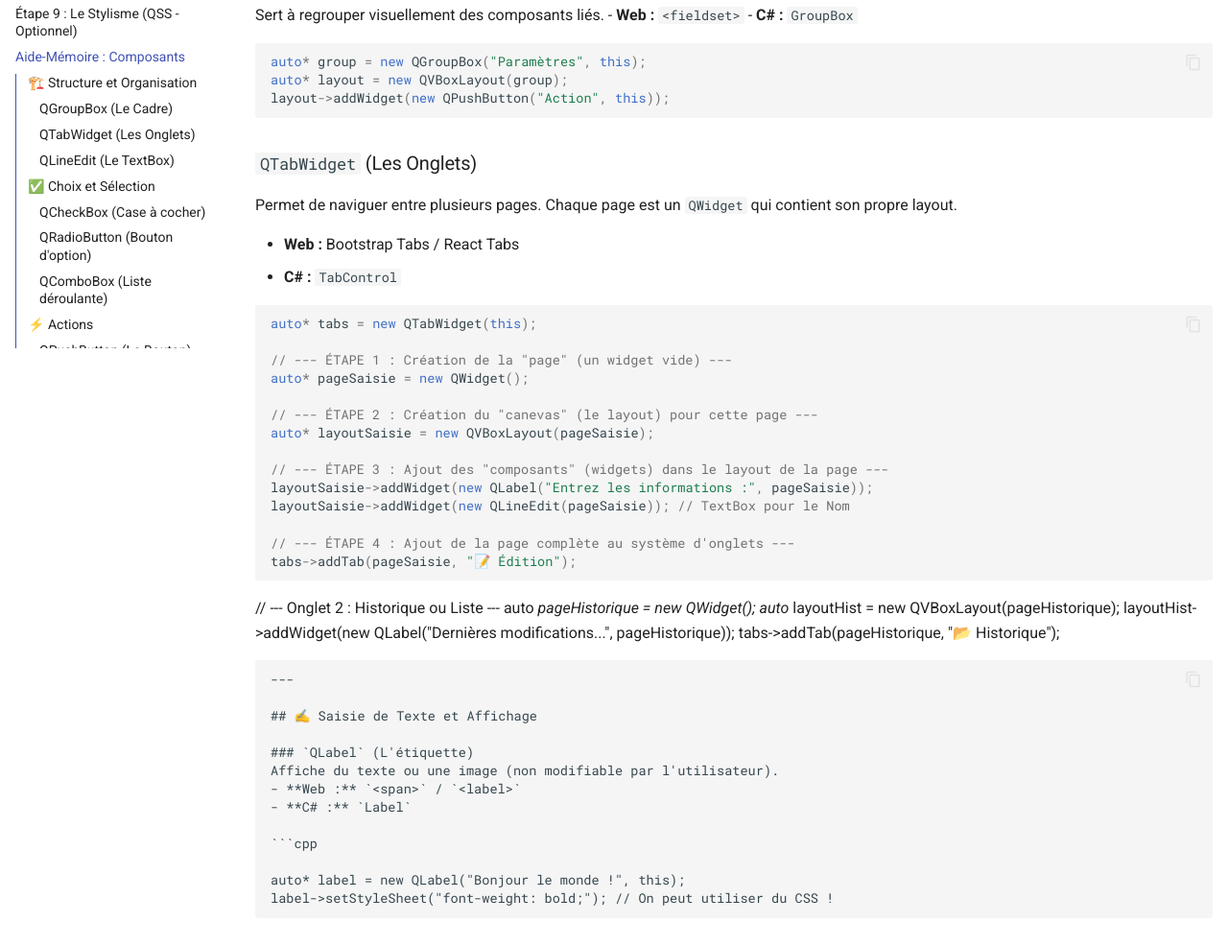
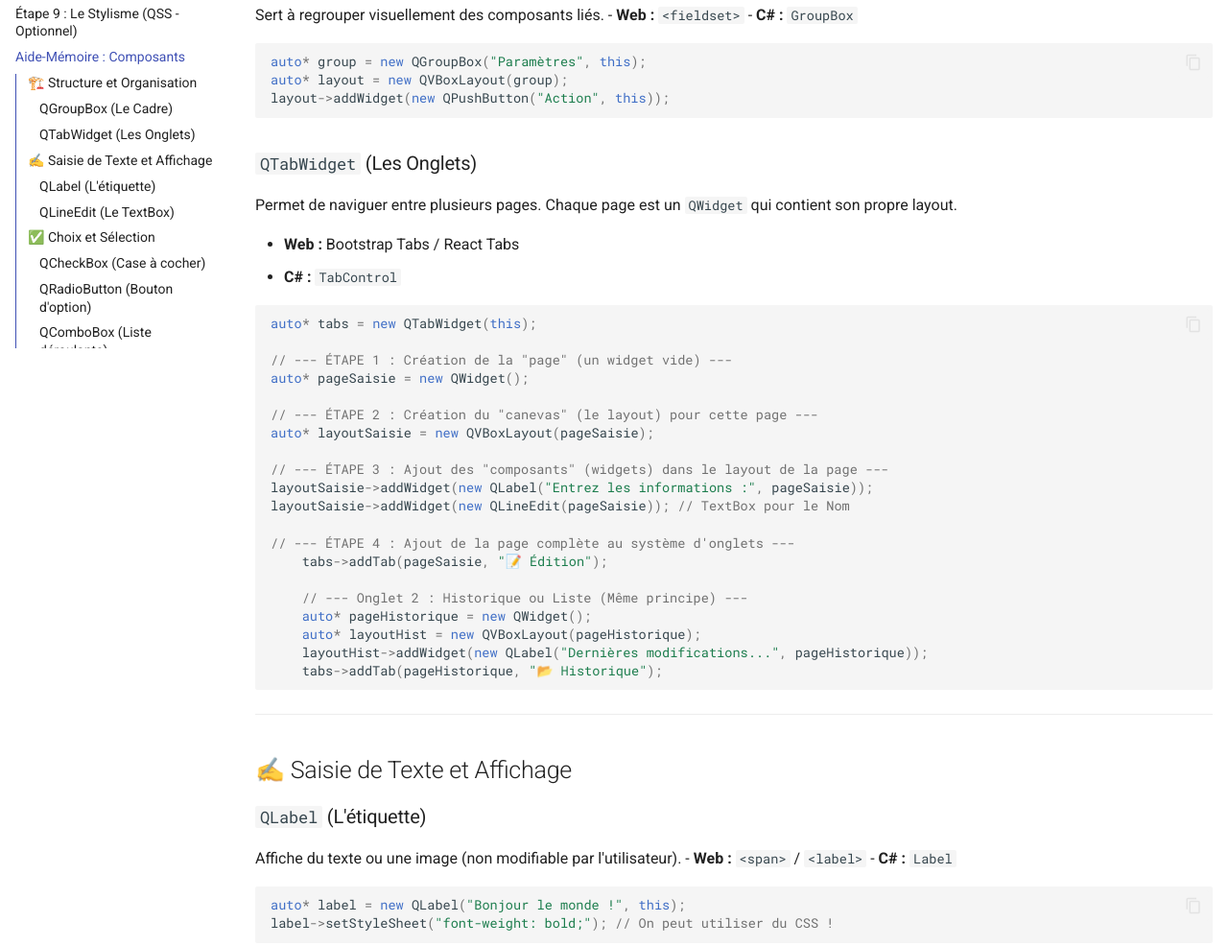
Before and after one commit to TousignantSimon-P3/TousignantSimon-P3.github.io, a plain HTML site: page tuto_mvc/etapes/cheatsheet_composants/index.html in a window 1280 px wide. Shown: the part 413-1399 px from the top of the page at 96% size. Drawn offline with Linux system fonts and the light colour scheme; no server answers; a script that the page names is missing.

Commit message:
Update from https://github.com/TousignantSimon-P3/TousignantSimon-P3.Prof/commit/6204a0a1fb86f54c3495cfb1e5b46c03aec7be92

````diff
--- a/tuto_mvc/etapes/cheatsheet_composants/index.html
+++ b/tuto_mvc/etapes/cheatsheet_composants/index.html
@@ -2673,6 +2673,34 @@
     <span class="md-ellipsis">
 
         QTabWidget (Les Onglets)
+
+    </span>
+  </a>
+
+</li>
+
+      </ul>
+    </nav>
+
+</li>
+
+        <li class="md-nav__item">
+  <a href="#saisie-de-texte-et-affichage" class="md-nav__link">
+    <span class="md-ellipsis">
+
+        ✍️ Saisie de Texte et Affichage
+
+    </span>
+  </a>
+
+    <nav class="md-nav" aria-label="✍️ Saisie de Texte et Affichage">
+      <ul class="md-nav__list">
+
+          <li class="md-nav__item">
+  <a href="#qlabel-letiquette" class="md-nav__link">
+    <span class="md-ellipsis">
+
+        QLabel (L'étiquette)
 
     </span>
   </a>
@@ -2964,26 +2992,22 @@
 </span><span id="__span-1-11"><a id="__codelineno-1-11" name="__codelineno-1-11" href="#__codelineno-1-11"></a><span class="n">layoutSaisie</span><span class="o">-&gt;</span><span class="n">addWidget</span><span class="p">(</span><span class="k">new</span><span class="w"> </span><span class="n">QLineEdit</span><span class="p">(</span><span class="n">pageSaisie</span><span class="p">));</span><span class="w"> </span><span class="c1">// TextBox pour le Nom</span>
 </span><span id="__span-1-12"><a id="__codelineno-1-12" name="__codelineno-1-12" href="#__codelineno-1-12"></a>
 </span><span id="__span-1-13"><a id="__codelineno-1-13" name="__codelineno-1-13" href="#__codelineno-1-13"></a><span class="c1">// --- ÉTAPE 4 : Ajout de la page complète au système d&#39;onglets ---</span>
-</span><span id="__span-1-14"><a id="__codelineno-1-14" name="__codelineno-1-14" href="#__codelineno-1-14"></a><span class="n">tabs</span><span class="o">-&gt;</span><span class="n">addTab</span><span class="p">(</span><span class="n">pageSaisie</span><span class="p">,</span><span class="w"> </span><span class="s">&quot;📝 Édition&quot;</span><span class="p">);</span>
+</span><span id="__span-1-14"><a id="__codelineno-1-14" name="__codelineno-1-14" href="#__codelineno-1-14"></a><span class="w">    </span><span class="n">tabs</span><span class="o">-&gt;</span><span class="n">addTab</span><span class="p">(</span><span class="n">pageSaisie</span><span class="p">,</span><span class="w"> </span><span class="s">&quot;📝 Édition&quot;</span><span class="p">);</span>
+</span><span id="__span-1-15"><a id="__codelineno-1-15" name="__codelineno-1-15" href="#__codelineno-1-15"></a>
+</span><span id="__span-1-16"><a id="__codelineno-1-16" name="__codelineno-1-16" href="#__codelineno-1-16"></a><span class="w">    </span><span class="c1">// --- Onglet 2 : Historique ou Liste (Même principe) ---</span>
+</span><span id="__span-1-17"><a id="__codelineno-1-17" name="__codelineno-1-17" href="#__codelineno-1-17"></a><span class="w">    </span><span class="k">auto</span><span class="o">*</span><span class="w"> </span><span class="n">pageHistorique</span><span class="w"> </span><span class="o">=</span><span class="w"> </span><span class="k">new</span><span class="w"> </span><span class="n">QWidget</span><span class="p">();</span>
+</span><span id="__span-1-18"><a id="__codelineno-1-18" name="__codelineno-1-18" href="#__codelineno-1-18"></a><span class="w">    </span><span class="k">auto</span><span class="o">*</span><span class="w"> </span><span class="n">layoutHist</span><span class="w"> </span><span class="o">=</span><span class="w"> </span><span class="k">new</span><span class="w"> </span><span class="n">QVBoxLayout</span><span class="p">(</span><span class="n">pageHistorique</span><span class="p">);</span>
+</span><span id="__span-1-19"><a id="__codelineno-1-19" name="__codelineno-1-19" href="#__codelineno-1-19"></a><span class="w">    </span><span class="n">layoutHist</span><span class="o">-&gt;</span><span class="n">addWidget</span><span class="p">(</span><span class="k">new</span><span class="w"> </span><span class="n">QLabel</span><span class="p">(</span><span class="s">&quot;Dernières modifications...&quot;</span><span class="p">,</span><span class="w"> </span><span class="n">pageHistorique</span><span class="p">));</span>
+</span><span id="__span-1-20"><a id="__codelineno-1-20" name="__codelineno-1-20" href="#__codelineno-1-20"></a><span class="w">    </span><span class="n">tabs</span><span class="o">-&gt;</span><span class="n">addTab</span><span class="p">(</span><span class="n">pageHistorique</span><span class="p">,</span><span class="w"> </span><span class="s">&quot;📂 Historique&quot;</span><span class="p">);</span>
 </span></code></pre></div>
-<p>// --- Onglet 2 : Historique ou Liste ---
-auto<em> pageHistorique = new QWidget();
-auto</em> layoutHist = new QVBoxLayout(pageHistorique);
-layoutHist-&gt;addWidget(new QLabel("Dernières modifications...", pageHistorique));
-tabs-&gt;addTab(pageHistorique, "📂 Historique");</p>
-<div class="language-text highlight"><pre><span></span><code><span id="__span-2-1"><a id="__codelineno-2-1" name="__codelineno-2-1" href="#__codelineno-2-1"></a>---
-</span><span id="__span-2-2"><a id="__codelineno-2-2" name="__codelineno-2-2" href="#__codelineno-2-2"></a>
-</span><span id="__span-2-3"><a id="__codelineno-2-3" name="__codelineno-2-3" href="#__codelineno-2-3"></a>## ✍️ Saisie de Texte et Affichage
-</span><span id="__span-2-4"><a id="__codelineno-2-4" name="__codelineno-2-4" href="#__codelineno-2-4"></a>
-</span><span id="__span-2-5"><a id="__codelineno-2-5" name="__codelineno-2-5" href="#__codelineno-2-5"></a>### `QLabel` (L&#39;étiquette)
-</span><span id="__span-2-6"><a id="__codelineno-2-6" name="__codelineno-2-6" href="#__codelineno-2-6"></a>Affiche du texte ou une image (non modifiable par l&#39;utilisateur).
-</span><span id="__span-2-7"><a id="__codelineno-2-7" name="__codelineno-2-7" href="#__codelineno-2-7"></a>- **Web :** `&lt;span&gt;` / `&lt;label&gt;`
-</span><span id="__span-2-8"><a id="__codelineno-2-8" name="__codelineno-2-8" href="#__codelineno-2-8"></a>- **C# :** `Label`
-</span><span id="__span-2-9"><a id="__codelineno-2-9" name="__codelineno-2-9" href="#__codelineno-2-9"></a>
-</span><span id="__span-2-10"><a id="__codelineno-2-10" name="__codelineno-2-10" href="#__codelineno-2-10"></a>```cpp
-</span><span id="__span-2-11"><a id="__codelineno-2-11" name="__codelineno-2-11" href="#__codelineno-2-11"></a>
-</span><span id="__span-2-12"><a id="__codelineno-2-12" name="__codelineno-2-12" href="#__codelineno-2-12"></a>auto* label = new QLabel(&quot;Bonjour le monde !&quot;, this);
-</span><span id="__span-2-13"><a id="__codelineno-2-13" name="__codelineno-2-13" href="#__codelineno-2-13"></a>label-&gt;setStyleSheet(&quot;font-weight: bold;&quot;); // On peut utiliser du CSS !
+<hr />
+<h2 id="saisie-de-texte-et-affichage">✍️ Saisie de Texte et Affichage</h2>
+<h3 id="qlabel-letiquette"><code>QLabel</code> (L'étiquette)</h3>
+<p>Affiche du texte ou une image (non modifiable par l'utilisateur).
+- <strong>Web :</strong> <code>&lt;span&gt;</code> / <code>&lt;label&gt;</code>
+- <strong>C# :</strong> <code>Label</code></p>
+<div class="language-cpp highlight"><pre><span></span><code><span id="__span-2-1"><a id="__codelineno-2-1" name="__codelineno-2-1" href="#__codelineno-2-1"></a><span class="k">auto</span><span class="o">*</span><span class="w"> </span><span class="n">label</span><span class="w"> </span><span class="o">=</span><span class="w"> </span><span class="k">new</span><span class="w"> </span><span class="n">QLabel</span><span class="p">(</span><span class="s">&quot;Bonjour le monde !&quot;</span><span class="p">,</span><span class="w"> </span><span class="k">this</span><span class="p">);</span>
+</span><span id="__span-2-2"><a id="__codelineno-2-2" name="__codelineno-2-2" href="#__codelineno-2-2"></a><span class="n">label</span><span class="o">-&gt;</span><span class="n">setStyleSheet</span><span class="p">(</span><span class="s">&quot;font-weight: bold;&quot;</span><span class="p">);</span><span class="w"> </span><span class="c1">// On peut utiliser du CSS !</span>
 </span></code></pre></div>
 <h3 id="qlineedit-le-textbox"><code>QLineEdit</code> (Le TextBox)</h3>
 <p>Saisie d'une seule ligne de texte.
````
Also changed, not shown: search/search_index.json.
